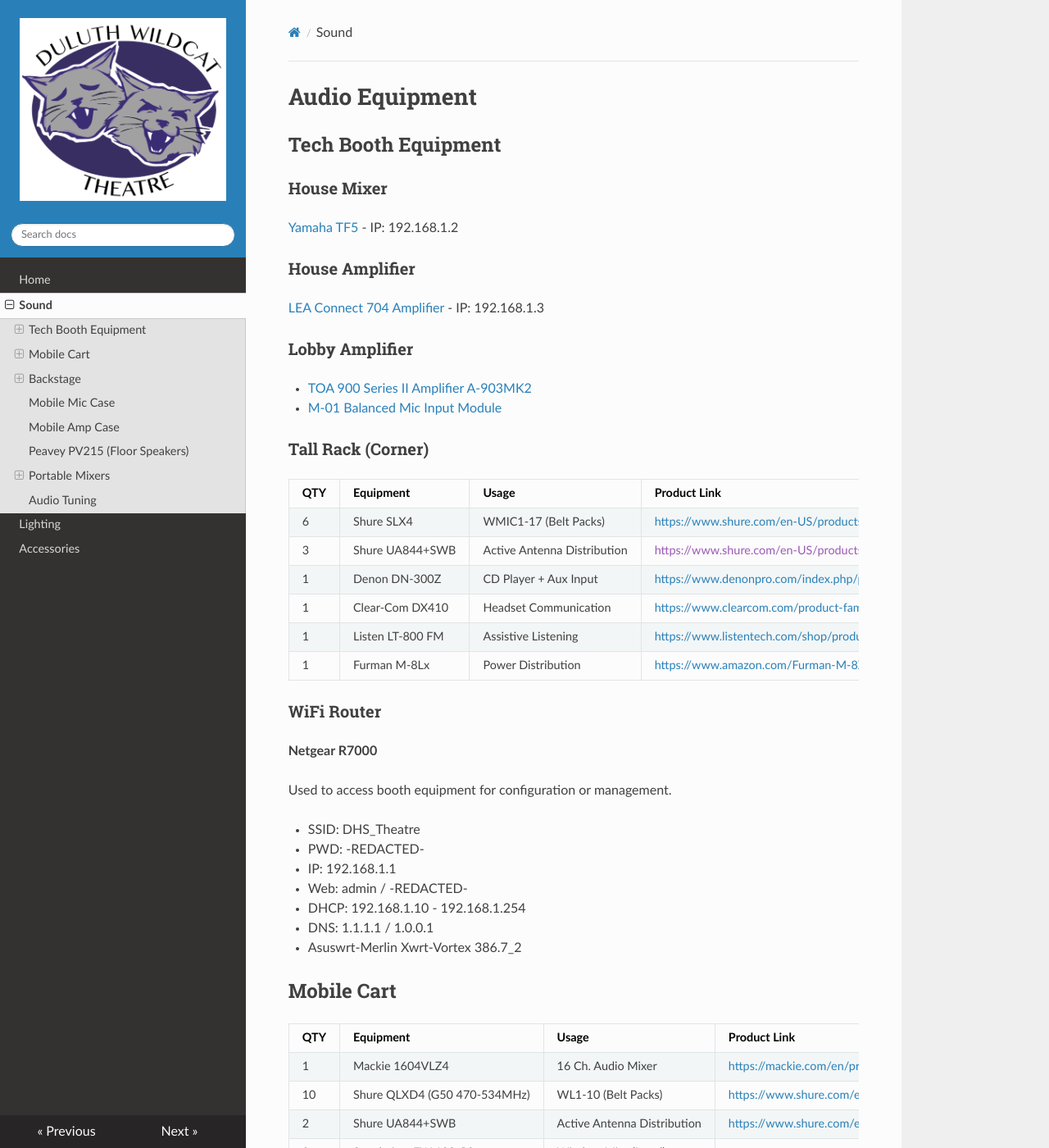
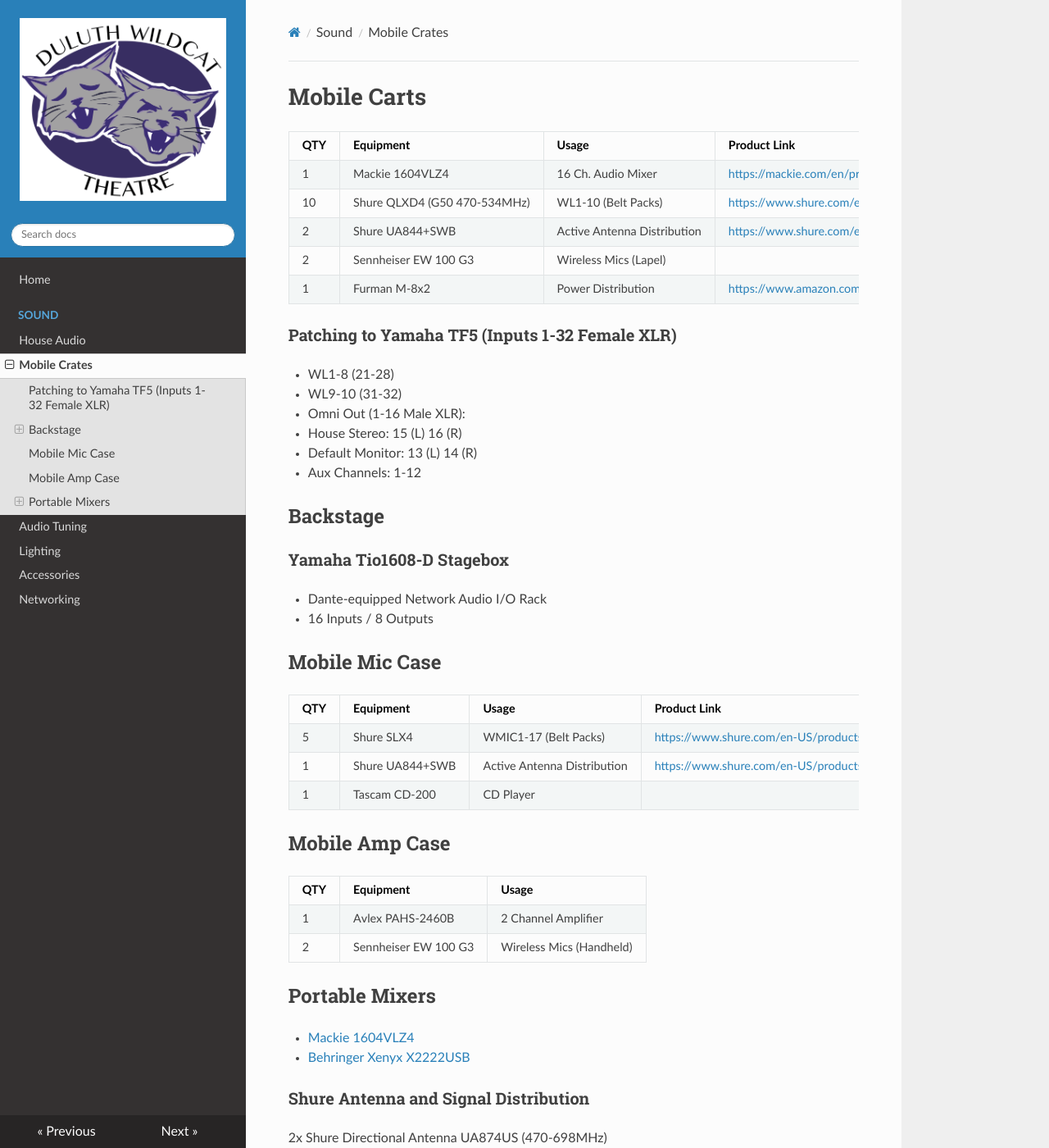
Before and after one commit to DustinGrau/DuluthTheatre, an MkDocs documentation site: the page built from docs/mobile_crates.md, in a window 1280 px wide and 1400 px high. Shown: the whole window at 82% size. Built offline with MkDocs 1.6.1, drawn with Linux system fonts in a browser that asks for light colours; nearby versions of some CDN libraries; some of the changed text lies outside the part shown.

Commit message:
Update docs

```diff
--- a/docs/sound.md
+++ b/docs/mobile_crates.md
@@ -1,45 +1,4 @@
-# Audio Equipment
-
-## Tech Booth Equipment
-
-### House Mixer
-
-[Yamaha TF5](https://usa.yamaha.com/products/proaudio/mixers/tf/index.html) - IP: 192.168.1.2
-
-### House Amplifier
-
-[LEA Connect 704 Amplifier](https://leaprofessional.com/products/network-connect/704n/) - IP: 192.168.1.3
-
-### Lobby Amplifier
-* [TOA 900 Series II Amplifier A-903MK2](https://www.toaelectronics.com/product/A-903MK2)
-* [M-01 Balanced Mic Input Module](https://www.toaelectronics.com/product/M-01S)
-
-### Tall Rack (Corner)
-
-| QTY | Equipment | Usage | Product Link |
-|-----|-----------|-------|--------------|
-| 6	 | Shure SLX4	 | WMIC1-17 (Belt Packs) | [https://www.shure.com/en-US/products/wireless-systems/slx_wireless/slx4?variant=SLX4%3D-G4](https://www.shure.com/en-US/products/wireless-systems/slx_wireless/slx4?variant=SLX4%3D-G4) |
-| 3 | 	Shure UA844+SWB | Active Antenna Distribution | [https://www.shure.com/en-US/products/accessories/ua844p?variant=UA844+SWB ]() |
-| 1	 | Denon DN-300Z | CD Player + Aux Input | [https://www.denonpro.com/index.php/products/view3/dn-300z](https://www.denonpro.com/index.php/products/view3/dn-300z) |
-| 1	 | Clear-Com DX410 | Headset Communication | [https://www.clearcom.com/product-family/hme-dx410-wireless/](https://www.clearcom.com/product-family/hme-dx410-wireless/) |
-| 1 | 	Listen LT-800 FM | Assistive Listening | [https://www.listentech.com/shop/product/stationary-rf-transmitter-72mhz/](https://www.listentech.com/shop/product/stationary-rf-transmitter-72mhz/) |
-| 1 | 	Furman M-8Lx | Power Distribution | [https://www.amazon.com/Furman-M-8X2-Outlet-Conditioner-Protector/dp/B003BQ91Y6](https://www.amazon.com/Furman-M-8X2-Outlet-Conditioner-Protector/dp/B003BQ91Y6) |
-
-### WiFi Router
-
-**Netgear R7000**
-
-Used to access booth equipment for configuration or management.
-
-* SSID: DHS_Theatre
-* PWD: -REDACTED-
-* IP: 192.168.1.1
-* Web: admin / -REDACTED-
-* DHCP: 192.168.1.10 - 192.168.1.254
-* DNS: 1.1.1.1 / 1.0.0.1
-* Asuswrt-Merlin Xwrt-Vortex 386.7_2
-
-## Mobile Cart
+# Mobile Carts
 
 | QTY | Equipment | Usage | Product Link |
 |-----|-----------|-------|--------------|
@@ -81,12 +40,6 @@
 | 1 | Avlex PAHS-2460B | 2 Channel Amplifier |
 | 2 | Sennheiser EW 100 G3 | Wireless Mics (Handheld) |
 
-## Peavey PV215 (Floor Speakers)
-
-* 4ohms 700W Max
-* 58Hz-17kHz
-* 15” Woofers
-
 ## Portable Mixers
 
 * [Mackie 1604VLZ4](https://mackie.com/en/products/mixers/vlz4-series/1604VLZ4.html)
@@ -114,7 +67,3 @@
 [TA4F Cable](https://a.co/d/4TPs0uS) for Headset Microphone
 
 Shure SM58 (Wireless Handheld)
-
-## Audio Tuning
-
-[Tuning and Configuration Guide](audio_tuning.md)
--- a/mkdocs.yml
+++ b/mkdocs.yml
@@ -50,6 +50,10 @@
 # Define the navigation structure
 nav:
   - Home: index.md
-  - Sound: sound.md
+  - Sound:
+    - House Audio: house_audio.md
+    - Mobile Crates: mobile_crates.md
+    - Audio Tuning: audio_tuning.md
   - Lighting: lighting.md
   - Accessories: accessories.md
+  - Networking: networking.md
```
Also changed, not shown: docs/house_audio.md (added, +197 -0 lines), docs/index.md (+1 -5 lines), docs/networking.md (added, +13 -0 lines), 1 other file.
